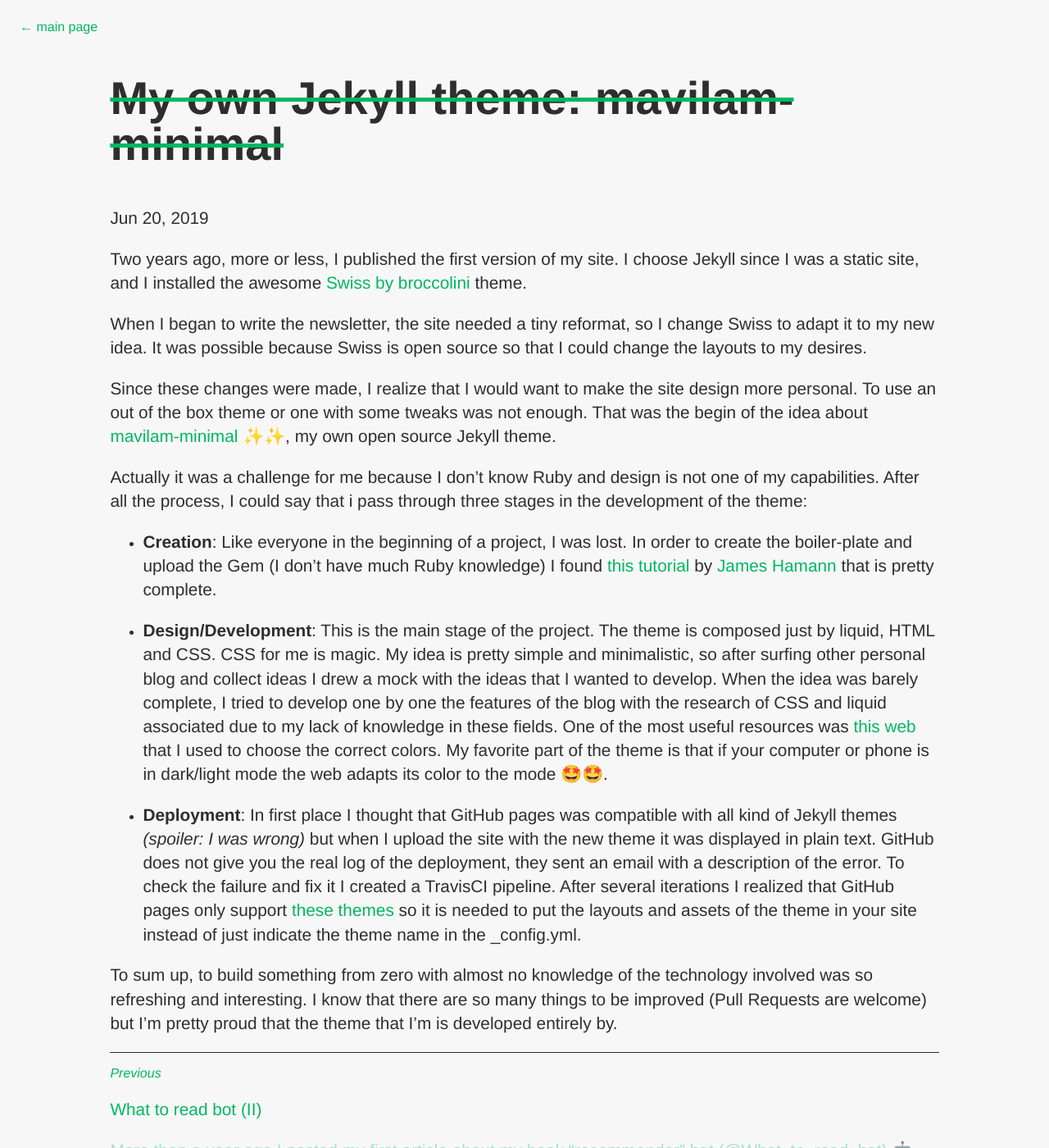
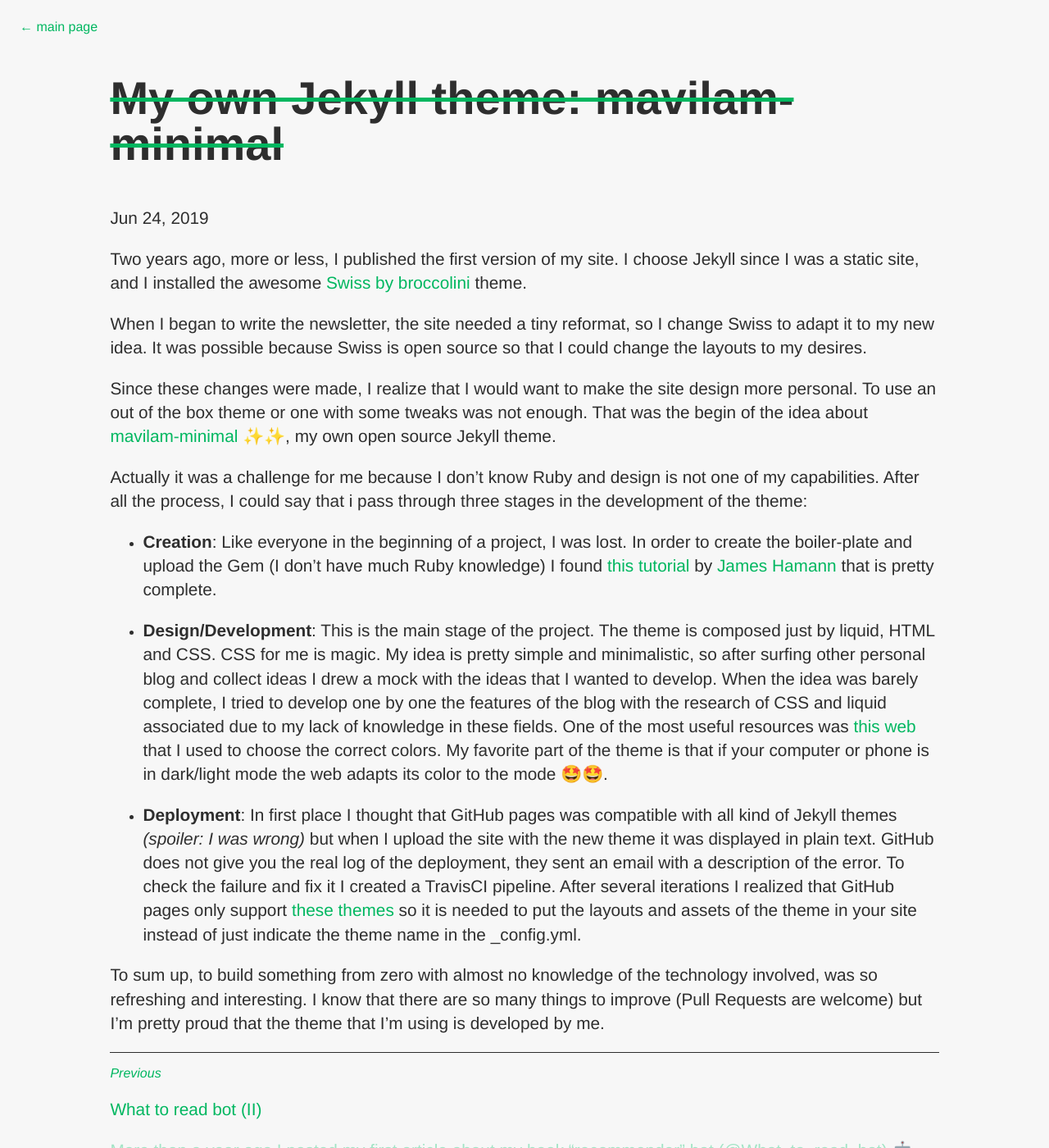
Before and after one commit to mavilam/mavilam.github.io, a Jekyll site: the page built from _posts/2019-06-24-mavilam_minimal_post.markdown, in a window 1280 px wide and 1400 px high. Shown: the whole window at 82% size. Built offline with Jekyll 4.4.1, drawn with Linux system fonts in a browser that asks for light colours.

Commit message:
Fix typo

```diff
--- a/_posts/2019-06-24-mavilam_minimal_post.markdown
+++ b/_posts/2019-06-24-mavilam_minimal_post.markdown
@@ -1,7 +1,7 @@
 ---
 layout: post
 title:  "My own Jekyll theme: mavilam-minimal"
-date:   2019-06-20 22:43:48 +0100
+date:   2019-06-24 22:43:48 +0100
 categories: web
 ---
 
@@ -20,4 +20,4 @@ Actually it was a challenge for me because I don't know Ruby and design is not o
 * **Deployment**: In first place I thought that GitHub pages was compatible with all kind of Jekyll themes *(spoiler: I was wrong)* but when I upload the site with the new theme it was displayed in plain text. GitHub does not give you the real log of the deployment, they sent an email with a description of the error. To check the failure and fix it I created a TravisCI pipeline. After several iterations I realized that GitHub pages only support [these themes](https://pages.github.com/themes/) so it is needed to put the layouts and assets of the theme in your site instead of just indicate the theme name in the _config.yml.
 
 
-To sum up, to build something from zero with almost no knowledge of the technology involved was so refreshing and interesting. I know that there are so many things to be improved (Pull Requests are welcome) but I'm pretty proud that the theme that I'm is developed entirely by.
+To sum up, to build something from zero with almost no knowledge of the technology involved, was so refreshing and interesting. I know that there are so many things to improve (Pull Requests are welcome) but I'm pretty proud that the theme that I'm using is developed by me.
```
